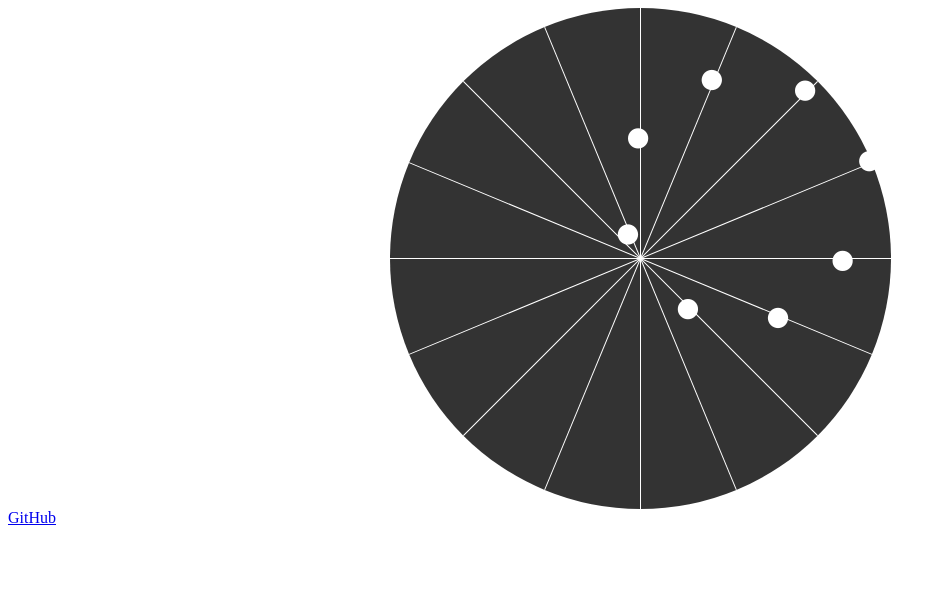
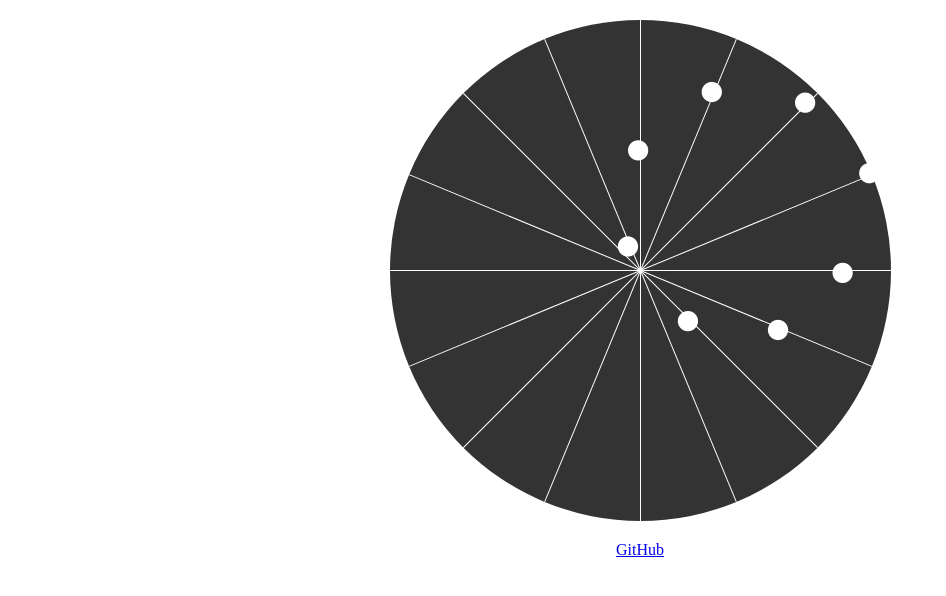
Before and after one commit to devmru/points-move-along-the-line, a plain HTML site: page index.html in a window 1280 px wide. Shown: the whole page, without its empty margins (0-946 px from the left). Drawn offline with Linux system fonts and the light colour scheme.

Commit message:
add style for a

```diff
--- a/style.css
+++ b/style.css
@@ -2,7 +2,7 @@
    background: #333;
    height: 501px;
    width: 501px;
-   margin: 0 auto;
+   margin: 20px auto;
    border-radius: 50%;
 }
 .line{
@@ -86,3 +86,7 @@ p{
   50% { margin-left:94%; }
   100% { margin-left:-1%; }
 }
+a{
+   display: block;
+   text-align: center;
+}
```
